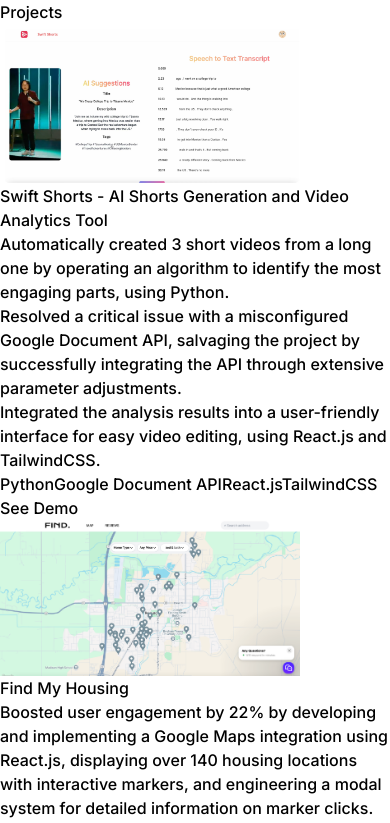
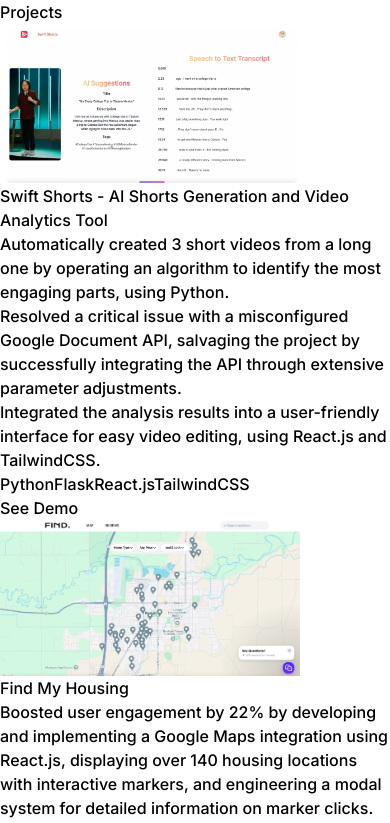
Before and after one commit to Jasonlee8263/portfolio, a React (Vite) app: page / in a window 390 px wide. Shown: the part 4036-4859 px from the top of the page. Built offline with nearby package versions, Linux system fonts and the light colour scheme.

Commit message:
feat: edited tech section for mobile view

```diff
--- a/src/components/Experience.jsx
+++ b/src/components/Experience.jsx
@@ -42,6 +42,7 @@ const Experience = () => {
                 ))}
               </ul>
               {/* <p className="mb-4 text-neutral-400">{experience.description}</p> */}
+              <div className="flex flex-wrap">
                 {experience.technologies.map((tech, index) => (
                   <span
                     key={index}
@@ -50,6 +51,7 @@ const Experience = () => {
                     {tech}
                   </span>
                 ))}
+              </div>
             </motion.div>
           </div>
         ))}
--- a/src/components/Projects.jsx
+++ b/src/components/Projects.jsx
@@ -56,14 +56,16 @@ const Projects = () => {
                 ))}
               </ul>
               {/* <p className="mb-4 text-neutral-400">{project.description}</p> */}
+              <div className="flex flex-wrap">
                 {project.technologies.map((tech, index) => (
                   <span
                     key={index}
-                  className="mr-2 rounded bg-neutral-900 px-2 py-1 text-sm font-medium text-purple-900"
+                    className="mr-2 mt-3 rounded bg-neutral-900 px-2 py-1 text-sm font-medium text-purple-900"
                   >
                     {tech}
                   </span>
                 ))}
+              </div>
               <div>
                 <a
                   href={project.demoLink}
--- a/src/constants/index.js
+++ b/src/constants/index.js
@@ -69,7 +69,7 @@ export const PROJECTS = [
       "Integrated the analysis results into a user-friendly interface for easy video editing, using React.js and TailwindCSS.",
     ],
     award: "2024 BYU ACM YHack 1st Place",
-    technologies: ["Python", "Google Document API", "React.js", "TailwindCSS"],
+    technologies: ["Python", "Flask", "React.js", "TailwindCSS"],
   },
   {
     title: "Find My Housing",
```
Lines whose indentation alone changed are shown as unchanged.
